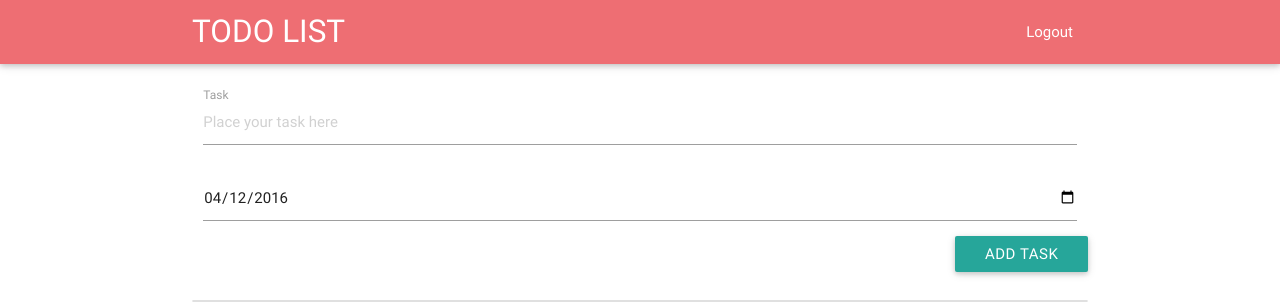
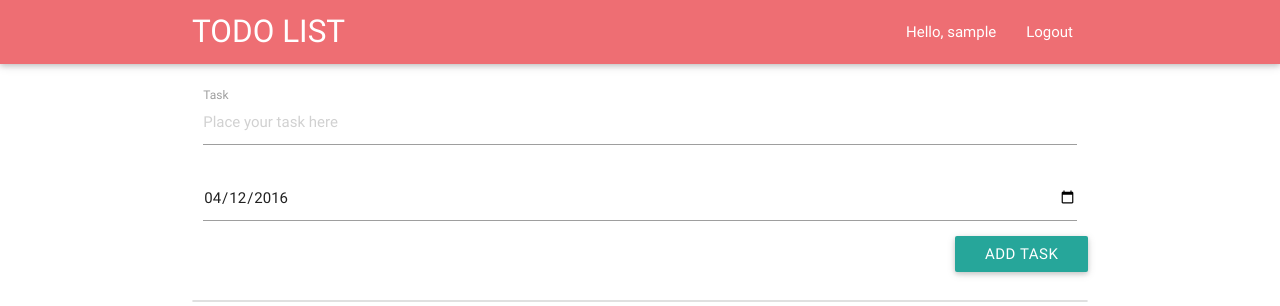
Before and after one commit to maratkanov-a/tp_lab_test, a Django app: page / in a window 1280 px wide. Shown: the top 306 px of the page. Run offline with Django 3.2, Linux system fonts and the light colour scheme; the visitor is signed in with stand-in values (Sample User, id 1); data that the repository does not hold is empty; parts of the project's set-up code (start-up, migrations or seed data) failed here and were passed over; some libraries are stand-ins or nearby versions.

Commit message:
added related task for users

```diff
--- a/templates/base.html
+++ b/templates/base.html
@@ -19,6 +19,7 @@
             <ul id="nav-mobile" class="right hide-on-med-and-down">
 
                 {% if user.is_authenticated %}
+                    <li><a>Hello, {{ user.username }}</a></li>
                     <li><a href="{% url 'account_logout' %}">Logout</a></li>
                 {% else %}
                     <li><a href="{% url 'account_login' %}">Login</a></li>
--- a/templates/todo_list/task_list.html
+++ b/templates/todo_list/task_list.html
@@ -26,6 +26,7 @@
         <div class="col s12">
             <ul class="collection">
                 {% for task in task_list %}
+                    {% if user == task.which_user %}
                         {% if task.is_completed %}
                             <li class="collection-item">
                                 <p class="left">
@@ -69,6 +70,7 @@
                                 <a class="right js-task-delete li__a_delete__margin" data-url="{% url 'task-delete-page' pk=task.id %}"><i class="fa fa-times fa-2x"></i></a>
                             </li>
                         {% endif %}
+                    {% endif %}
                 {% endfor %}
             </ul>
         </div>
```
Lines whose indentation alone changed are shown as unchanged.
